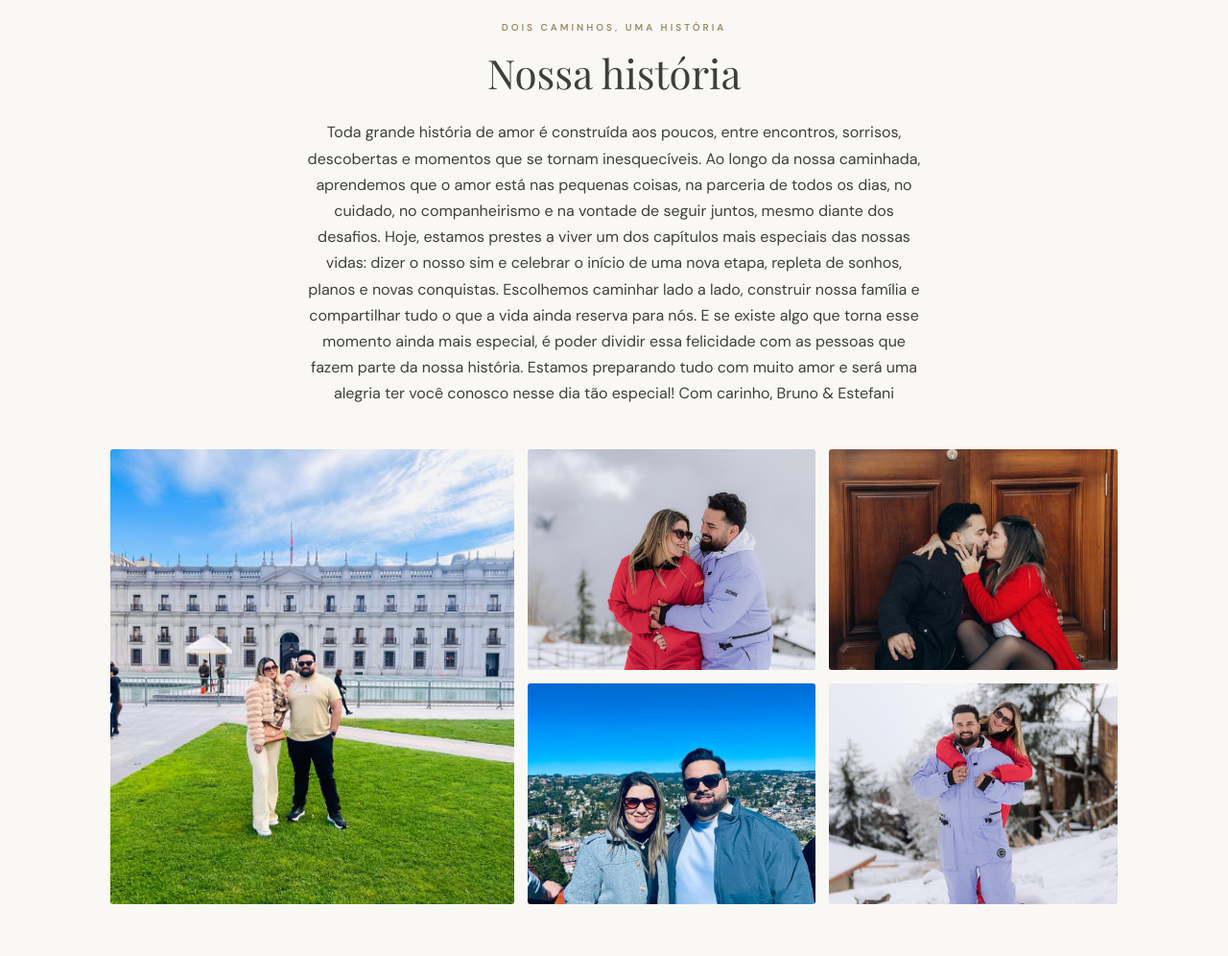
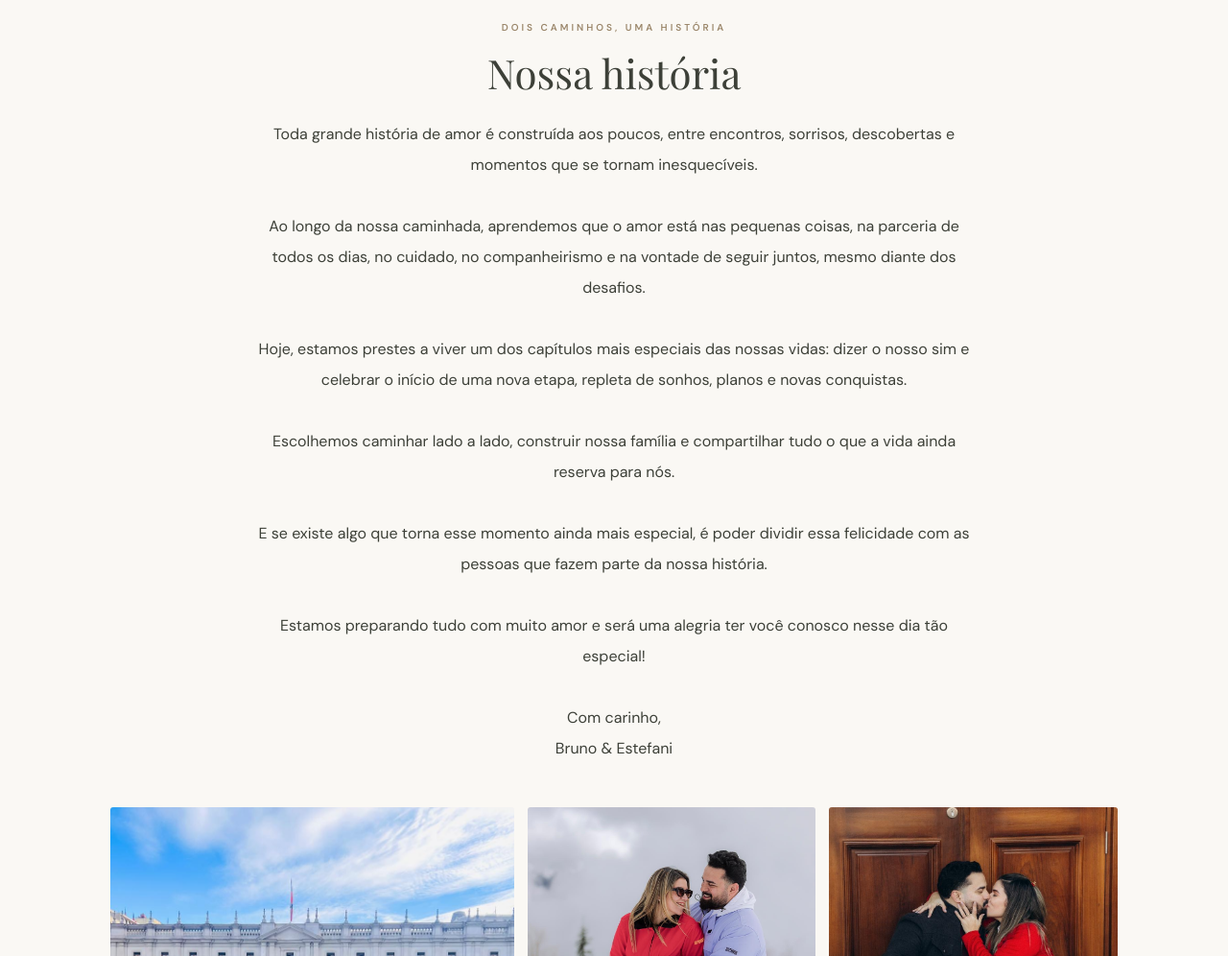
Before and after one commit to BrunoCouto1/Casamento, a plain HTML site: page index.html in a window 1280 px wide. Shown: the part 1040-2036 px from the top of the page at 96% size. Drawn offline with nearby package versions, Linux system fonts and the light colour scheme.

Commit message:
Update styles.css

```diff
--- a/styles.css
+++ b/styles.css
@@ -576,3 +576,11 @@ dialog h2 {
   margin-top: 0;
   min-width: 180px;
 }
+
+#story {
+  max-width: 750px;
+  margin: 20px auto;
+  line-height: 2;
+  white-space: pre-line;
+  text-align: center;
+}
```
